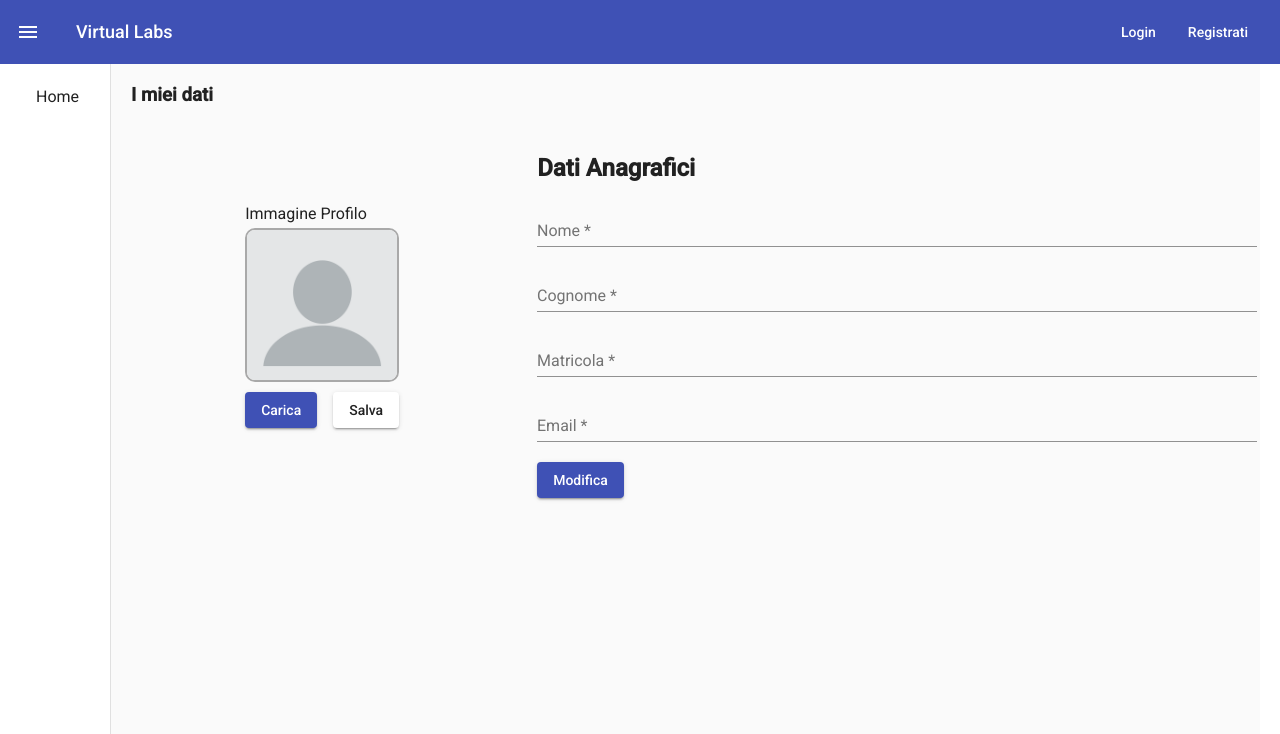
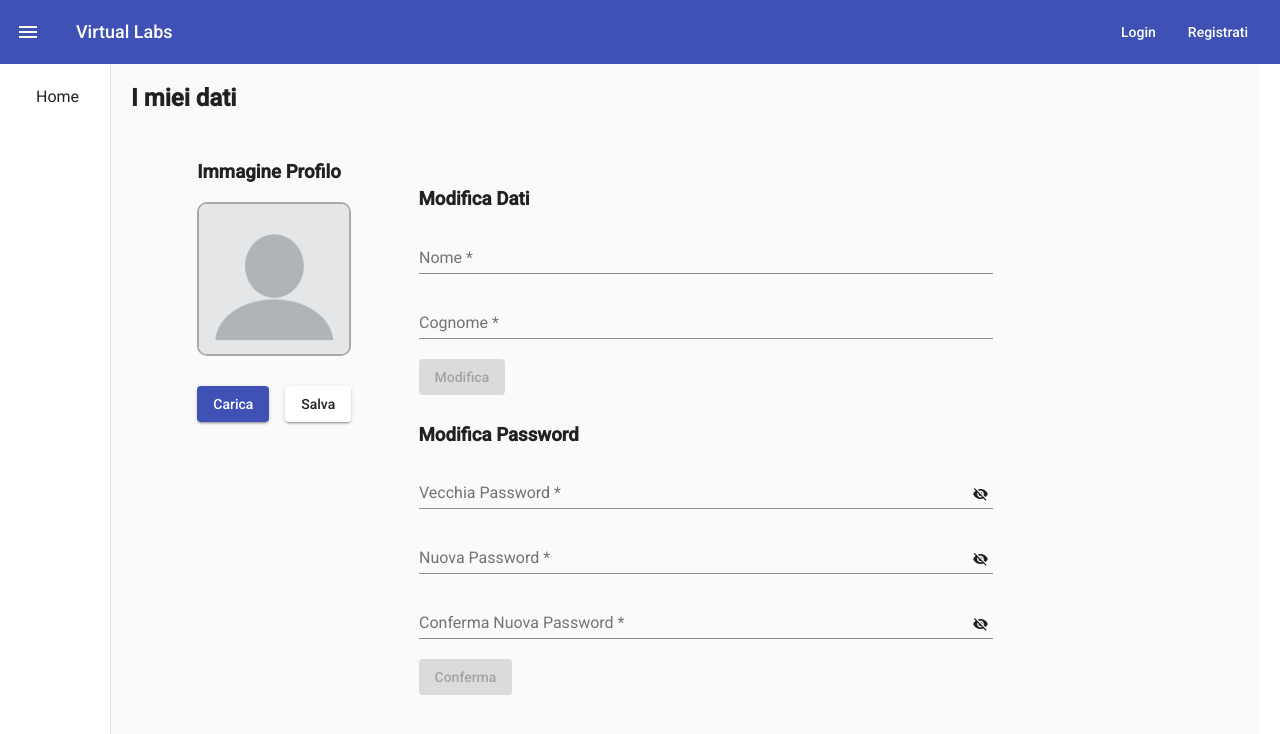
Before and after one commit to giuse2596/AI20_client, an Angular app in the folder ai20/ai20-lab5/: page /profile in a window 1280 px wide. Shown: the top 734 px of the page. Built offline with nearby package versions, Linux system fonts and the light colour scheme.

Commit message:
- sitemata interfaccia e aggiunto validatore password

```diff
--- a/ai20/ai20-lab5/src/app/auth/profile.component.html
+++ b/ai20/ai20-lab5/src/app/auth/profile.component.html
@@ -1,51 +1,79 @@
-<h3>I miei dati</h3>
-<mat-grid-list cols="3">
+<h2>I miei dati</h2>
+<mat-grid-list cols="4" rowHeight="300">
   <mat-grid-tile colspan="1">
     <form [formGroup]="imageForm">
+      <h3>Immagine Profilo</h3>
       <div class="image-box">
-        <mat-label id="image-label">Immagine Profilo</mat-label>
         <img id="profile-image" [src]=url alt="Immagine Profilo">
-        <input type="file" style="display: none" #imageInput (change)="onChangeImage($event)">
+        <input type="file" style="display: none" #imageInput (change)="onChangeImage($event)" >
         <button mat-raised-button color="primary" (click)="imageInput.click()">Carica</button>
         <button mat-raised-button style="float: right;">Salva</button>
       </div>
     </form>
   </mat-grid-tile>
-  <mat-grid-tile colspan="2">
+  <mat-grid-tile colspan="2" rowspan="2">
     <div class="update-data">
-      <h2>Dati Anagrafici</h2>
-      <form [formGroup]="profileForm">
+      <h3>Modifica Dati</h3>
+      <form [formGroup]="profileForm" autocomplete="off">
         <mat-form-field class="input-item">
           <mat-label>Nome</mat-label>
-          <input matInput placeholder="Nome" formControlName="name">
+          <input matInput placeholder="Nome" formControlName="name" autocomplete="off">
           <mat-error *ngIf="name.invalid && (name.dirty || name.touched)">
             <div *ngIf="name.errors.required">Il nome è obbligatorio</div>
           </mat-error>
         </mat-form-field>
         <mat-form-field class="input-item">
           <mat-label>Cognome</mat-label>
-          <input matInput placeholder="Cognome" formControlName="firstName">
+          <input matInput placeholder="Cognome" formControlName="firstName" autocomplete="off">
           <mat-error *ngIf="firstName.invalid && (firstName.dirty || firstName.touched)">
             <div *ngIf="firstName.errors.required">Il cognome è obbligatorio</div>
           </mat-error>
         </mat-form-field>
+      </form>
+      <button mat-raised-button color="primary" [disabled]="profileForm.invalid" style="margin-bottom: 10px;">Modifica</button>
+      <div class="password-box">
+        <h3>Modifica Password</h3>
+        <form [formGroup]="passwordForm" autocomplete="off">
           <mat-form-field class="input-item">
-          <mat-label>Matricola</mat-label>
-          <input matInput placeholder="Matricola" formControlName="id">
-          <mat-error *ngIf="id.invalid && (id.dirty || id.touched)">
-            <div *ngIf="id.errors.required">La matricola è obbligatoria</div>
+            <mat-label>Vecchia Password</mat-label>
+            <input type="password" matInput placeholder="Vecchia Password" formControlName="lastPassword"
+                   [type]="hide ? 'password' : 'text'" autocomplete="off">
+            <button mat-icon-button matSuffix (click)="hide = !hide" [attr.aria-label]="'Hide password'" [attr.aria-pressed]="hide">
+              <mat-icon>{{hide ? 'visibility_off' : 'visibility'}}</mat-icon>
+            </button>
+            <mat-error *ngIf="lastPassword.invalid && (lastPassword.dirty || lastPassword.touched)">
+              <div *ngIf="lastPassword.errors.minlength">Password troppo corta</div>
+              <div *ngIf="lastPassword.errors.required">La vecchia password è obbligatoria</div>
             </mat-error>
           </mat-form-field>
           <mat-form-field class="input-item">
-          <mat-label>Email</mat-label>
-          <input matInput placeholder="Email" formControlName="username">
-          <mat-error *ngIf="username.invalid && (username.dirty || username.touched)">
-            <div *ngIf="username.errors.email">Email non valida</div>
-            <div *ngIf="username.errors.required">L'Email è obbligatoria</div>
+            <mat-label>Nuova Password</mat-label>
+            <input type="password" matInput placeholder="Nuova Password" formControlName="password"
+                   [type]="hide ? 'password' : 'text'" autocomplete="off">
+            <button mat-icon-button matSuffix (click)="hide = !hide" [attr.aria-label]="'Hide password'" [attr.aria-pressed]="hide">
+              <mat-icon>{{hide ? 'visibility_off' : 'visibility'}}</mat-icon>
+            </button>
+            <mat-error *ngIf="password.invalid && (password.dirty || password.touched)">
+              <div *ngIf="password.errors.minlength">Password troppo corta</div>
+              <div *ngIf="password.errors.required">La password è obbligatoria</div>
             </mat-error>
           </mat-form-field>
+          <mat-form-field class="input-item">
+            <mat-label>Conferma Nuova Password</mat-label>
+            <input type="password" matInput placeholder=" Conferma Nuova Password" formControlName="passwordConfirm"
+                   [type]="hide ? 'password' : 'text'" autocomplete="off">
+            <button mat-icon-button matSuffix (click)="hide = !hide" [attr.aria-label]="'Hide password'" [attr.aria-pressed]="hide">
+              <mat-icon>{{hide ? 'visibility_off' : 'visibility'}}</mat-icon>
+            </button>
+            <mat-error *ngIf="passwordConfirm.invalid && (passwordConfirm.dirty || passwordConfirm.touched)">
+              <div *ngIf="passwordConfirm.errors.minlength">Password troppo corta</div>
+              <div *ngIf="passwordConfirm.errors.required">La password è obbligatoria</div>
+              <div *ngIf="!passwordConfirm.errors.isMatching">Le Password devono coincidere</div>
+            </mat-error>
+          </mat-form-field>
+          <button mat-raised-button [disabled]="passwordForm.invalid" color="primary">Conferma</button>
         </form>
-      <button mat-raised-button color="primary">Modifica</button>
+      </div>
     </div>
   </mat-grid-tile>
 </mat-grid-list>
--- a/ai20/ai20-lab5/src/app/auth/profile.component.ts
+++ b/ai20/ai20-lab5/src/app/auth/profile.component.ts
@@ -1,5 +1,5 @@
 import { Component, OnInit } from '@angular/core';
-import {FormBuilder, FormGroup, Validators} from "@angular/forms";
+import {AbstractControl, FormBuilder, FormGroup, ValidationErrors, Validators} from "@angular/forms";
 import {AuthService} from "./auth.service";
 
 @Component({
@@ -10,6 +10,7 @@ import {AuthService} from "./auth.service";
 export class ProfileComponent implements OnInit {
 
   failed: boolean = false;
+  hide: boolean = true;
   url: string = "assets/default_profile.png";
 
   imageForm: FormGroup = this.builder.group({
@@ -17,9 +18,23 @@ export class ProfileComponent implements OnInit {
   })
   profileForm: FormGroup =  this.builder.group({
     name: ['', [Validators.required]],
-    id: ['', [Validators.required]],
     firstName: ['', [Validators.required]],
-    username: ['', [Validators.required]]
+  });
+
+  passwordForm: FormGroup = this.builder.group({
+    password: ['', [ Validators.minLength(8),
+        Validators.required
+      ]
+    ],
+    lastPassword: ['', [ Validators.minLength(8),
+      Validators.required
+     ]
+    ],
+    passwordConfirm: ['', [ Validators.minLength(8),
+            ProfileComponent.matchValues('password'),
+            Validators.required
+      ]
+    ]
   });
 
   constructor( private builder: FormBuilder,
@@ -48,12 +63,28 @@ export class ProfileComponent implements OnInit {
     return this.profileForm.get('firstName');
   }
 
-  get id(){
-    return this.profileForm.get('id');
+  get password(){
+    return this.passwordForm.get('password');
   }
 
-  get username(){
-    return this.profileForm.get('username');
+  get lastPassword(){
+    return this.passwordForm.get('lastPassword');
+  }
+
+  get passwordConfirm(){
+    return this.passwordForm.get('passwordConfirm');
+  }
+
+  public static matchValues(
+    matchTo: string // name of the control to match to
+  ): (AbstractControl) => ValidationErrors | null {
+    return (control: AbstractControl): ValidationErrors | null => {
+      return !!control.parent &&
+      !!control.parent.value &&
+      control.value === control.parent.controls[matchTo].value
+        ? null
+        : { isMatching: false };
+    };
   }
 
 }
--- a/ai20/ai20-lab5/src/styles.css
+++ b/ai20/ai20-lab5/src/styles.css
@@ -1,7 +1,7 @@
 /* You can add global styles to this file, and also import other style files */
 
 html, body { height: 100%; scroll-behavior: unset;}
-body { margin: 0; font-family: Roboto, "Helvetica Neue", sans-serif; }
+body { margin: 0; font-family: Roboto, "Helvetica Neue", sans-serif; overflow: hidden;}
 
 mat-sidenav-container{
     margin: 0 20px 20px 20px;
@@ -57,5 +57,10 @@ mat-sidenav-container{
    display: flex;
  }
  .image-box button{
-   margin-top: 10px;
+   margin-top: 30px;
  }
+
+ .password-box .input-item{
+    width: 100%;
+    height: 100%;
+ }
```
Lines whose indentation alone changed are shown as unchanged.
